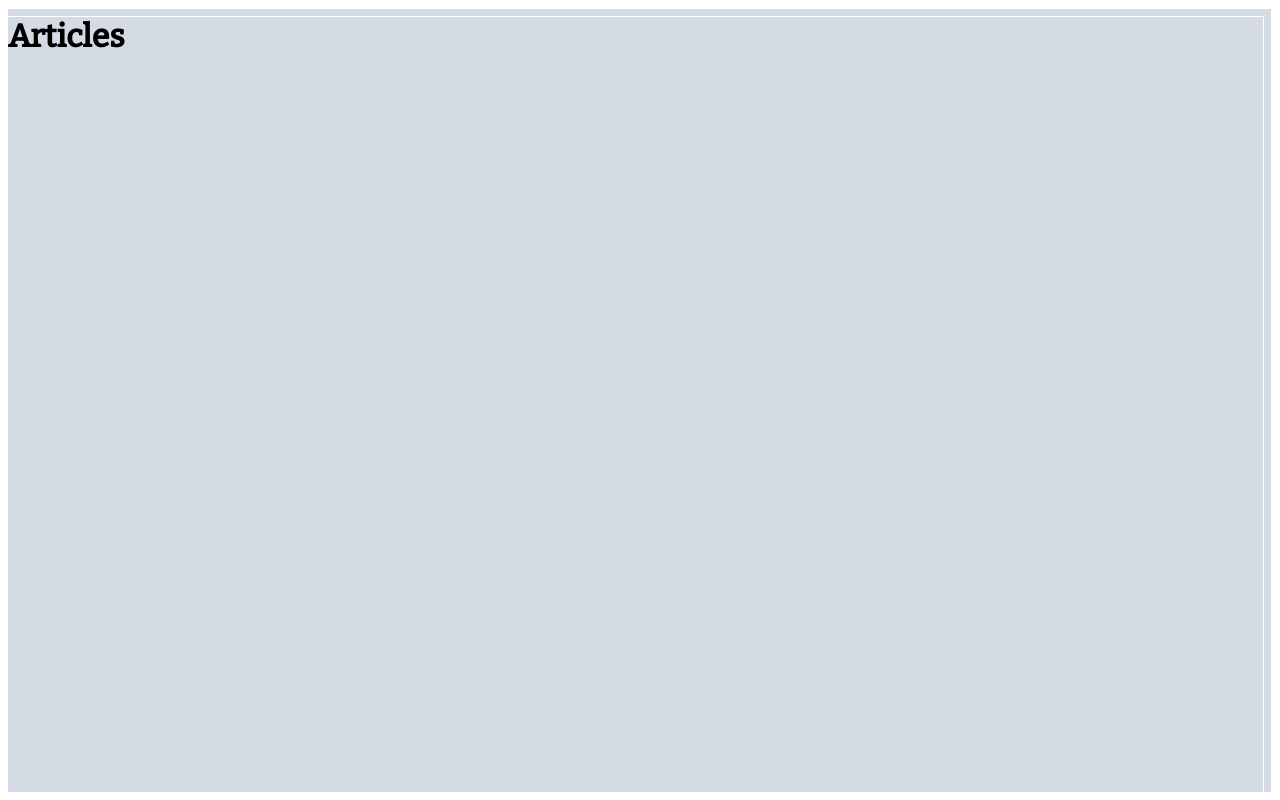
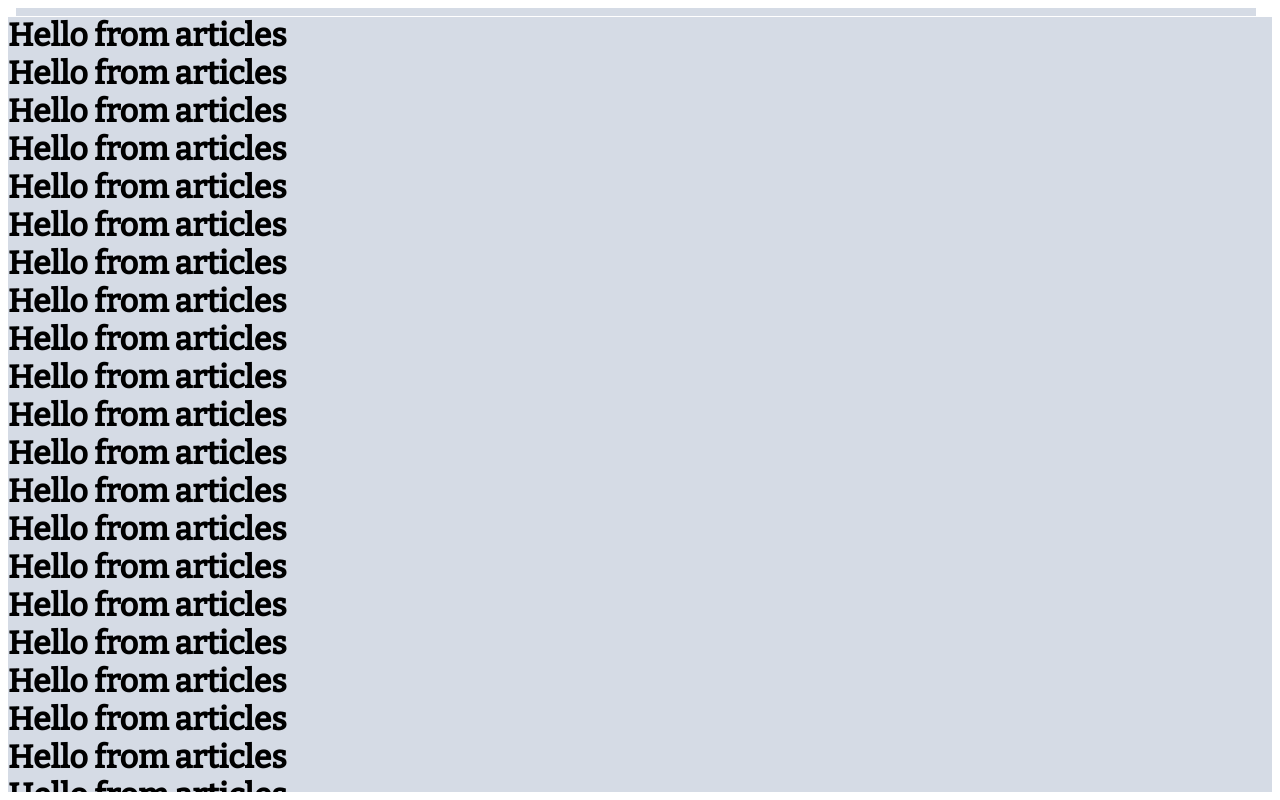
Before and after one commit to Dalcio/dalcio-garcia, a Next.js app: page /articles in a window 1280 px wide. Built offline with nearby package versions, Linux system fonts and the light colour scheme.

Commit message:
feat: going to codesandbox

```diff
--- a/src/components/LayoutContainer/LayoutWrapper.ts
+++ b/src/components/LayoutContainer/LayoutWrapper.ts
@@ -3,32 +3,52 @@ import styled from 'styled-components';
 import { InnerLayoutWrapperProps } from './types';
 
 const LayoutWrapper = styled.div<InnerLayoutWrapperProps>`
-	background: ${({ bg, theme }) => theme.colors[bg]};
+	overflow-y: auto;
+
+	.layout-inner-wrapper {
+		position: relative;
+		min-height: 100%;
+		background: ${({ bg, theme }) => theme.colors[bg]};
+	}
 
 	${({ home, bg, theme: { colors, space } }) =>
 		(home &&
 			`
-			height: calc(100vh - 2 * ${space.md});
-			margin: ${space.md};
+      height: calc(100vh - ${space.md});
+      padding: ${space.md} ${space.md} 0;
 		`) ||
 		`
-			height: calc(100vh - 3 * ${space.sm});
-			margin: calc(2 * ${space.sm}) calc(2 * ${space.sm}) ${space.sm}	${space.sm};
-			border-top: 1px solid ${colors.white};
-			border-right: 1px solid ${colors.white};
+      height: calc(100vh - 3 * ${space.sm});
+      margin-top:  calc(2 * ${space.sm});
+      // padding: 0 ${space.sm};
+      // padding-left: calc( ${space.sm});
+
+      .layout-inner-wrapper {
+        margin: 0 ${space.sm};
+        // margin-right: ${space.sm};
+      }
 
 			&::before {
 				content: '';
 				background: ${colors[bg]};
 				position: absolute;
-				inset: 0;
 				z-index: -1;
-				top: -${space.sm};
-				right: -${space.sm};
+
+				inset  ${space.sm};
+				left: calc(2 * ${space.sm});
+				right calc(3 * ${space.sm});
+			}
+
+			&::after {
+				content: '';
+				position: absolute;
+				z-index: 1;
+        top: calc( 2 * ${space.sm});
+				left: ${space.sm};
+				right calc( ${space.sm});
+        border-top: 1px solid ${colors.white};
 			}
 		`};
-
-	position: relative;
 `;
 
 export default LayoutWrapper;
--- a/src/components/LayoutContainer/index.tsx
+++ b/src/components/LayoutContainer/index.tsx
@@ -1,14 +1,27 @@
 import { LayoutProps } from '@layout/types';
-import { FC, useRef } from 'react';
+import { FC, ReactNode, UIEvent, useEffect, useRef } from 'react';
 
 import LayoutWrapper from './LayoutWrapper';
 
 const LayoutContainer: FC<LayoutProps> = ({ home, bg, children }) => {
-	const innerWrapperRef = useRef(null);
+	const innerWrapperRef = useRef<HTMLDivElement>(null);
+
+	const onScroll = (e: UIEvent<ReactNode>) => {
+		console.log('Scroll');
+		if (innerWrapperRef.current) {
+			const clientY = innerWrapperRef.current.clientTop;
+			console.log(clientY);
+		}
+	};
 
 	return (
-		<LayoutWrapper home={home} ref={innerWrapperRef} bg={bg}>
-			{children}
+		<LayoutWrapper
+			onScroll={onScroll}
+			home={home}
+			ref={innerWrapperRef}
+			bg={bg}
+		>
+			<div className="layout-inner-wrapper">{children}</div>
 		</LayoutWrapper>
 	);
 };
--- /dev/null
+++ b/src/components/articles/index.tsx
@@ -0,0 +1,114 @@
+import styled from 'styled-components';
+
+export const ArticlesContainer = styled.main`
+	// background-color: yellow;
+	min-height: calc(100vh - 1px - 3 * ${({ theme }) => theme.space.sm});
+`;
+
+const ArticlesBody = () => {
+	return (
+		<ArticlesContainer>
+			<h1>Hello from articles</h1>
+			<h1>Hello from articles</h1>
+			<h1>Hello from articles</h1>
+			<h1>Hello from articles</h1>
+			<h1>Hello from articles</h1>
+			<h1>Hello from articles</h1>
+			<h1>Hello from articles</h1>
+			<h1>Hello from articles</h1>
+			<h1>Hello from articles</h1>
+			<h1>Hello from articles</h1>
+			<h1>Hello from articles</h1>
+			<h1>Hello from articles</h1>
+			<h1>Hello from articles</h1>
+			<h1>Hello from articles</h1>
+			<h1>Hello from articles</h1>
+			<h1>Hello from articles</h1>
+			<h1>Hello from articles</h1>
+			<h1>Hello from articles</h1>
+			<h1>Hello from articles</h1>
+			<h1>Hello from articles</h1>
+			<h1>Hello from articles</h1>
+			<h1>Hello from articles</h1>
+			<h1>Hello from articles</h1>
+			<h1>Hello from articles</h1>
+			<h1>Hello from articles</h1>
+			<h1>Hello from articles</h1>
+			<h1>Hello from articles</h1>
+			<h1>Hello from articles</h1>
+			<h1>Hello from articles</h1>
+			<h1>Hello from articles</h1>
+			<h1>Hello from articles</h1>
+			<h1>Hello from articles</h1>
+			<h1>Hello from articles</h1>
+			<h1>Hello from articles</h1>
+			<h1>Hello from articles</h1>
+			<h1>Hello from articles</h1>
+			<h1>Hello from articles</h1>
+			<h1>Hello from articles</h1>
+			<h1>Hello from articles</h1>
+			<h1>Hello from articles</h1>
+			<h1>Hello from articles</h1>
+			<h1>Hello from articles</h1>
+			<h1>Hello from articles</h1>
+			<h1>Hello from articles</h1>
+			<h1>Hello from articles</h1>
+			<h1>Hello from articles</h1>
+			<h1>Hello from articles</h1>
+			<h1>Hello from articles</h1>
+			<h1>Hello from articles</h1>
+			<h1>Hello from articles</h1>
+			<h1>Hello from articles</h1>
+			<h1>Hello from articles</h1>
+			<h1>Hello from articles</h1>
+			<h1>Hello from articles</h1>
+			<h1>Hello from articles</h1>
+			<h1>Hello from articles</h1>
+			<h1>Hello from articles</h1>
+			<h1>Hello from articles</h1>
+			<h1>Hello from articles</h1>
+			<h1>Hello from articles</h1>
+			<h1>Hello from articles</h1>
+			<h1>Hello from articles</h1>
+			<h1>Hello from articles</h1>
+			<h1>Hello from articles</h1>
+			<h1>Hello from articles</h1>
+			<h1>Hello from articles</h1>
+			<h1>Hello from articles</h1>
+			<h1>Hello from articles</h1>
+			<h1>Hello from articles</h1>
+			<h1>Hello from articles</h1>
+			<h1>Hello from articles</h1>
+			<h1>Hello from articles</h1>
+			<h1>Hello from articles</h1>
+			<h1>Hello from articles</h1>
+			<h1>Hello from articles</h1>
+			<h1>Hello from articles</h1>
+			<h1>Hello from articles</h1>
+			<h1>Hello from articles</h1>
+			<h1>Hello from articles</h1>
+			<h1>Hello from articles</h1>
+			<h1>Hello from articles</h1>
+			<h1>Hello from articles</h1>
+			<h1>Hello from articles</h1>
+			<h1>Hello from articles</h1>
+			<h1>Hello from articles</h1>
+			<h1>Hello from articles</h1>
+			<h1>Hello from articles</h1>
+			<h1>Hello from articles</h1>
+			<h1>Hello from articles</h1>
+			<h1>Hello from articles</h1>
+			<h1>Hello from articles</h1>
+			<h1>Hello from articles</h1>
+			<h1>Hello from articles</h1>
+			<h1>Hello from articles</h1>
+			<h1>Hello from articles</h1>
+			<h1>Hello from articles</h1>
+			<h1>Hello from articles</h1>
+			<h1>Hello from articles</h1>
+
+		</ArticlesContainer>
+	);
+};
+
+export default ArticlesBody;
--- /dev/null
+++ b/src/components/home/index.ts
@@ -0,0 +1,2 @@
+export { default as HomeBody } from './HomeBody';
+export { default as HomeHeader } from './HomeHeader';
--- a/src/pages/_document.tsx
+++ b/src/pages/_document.tsx
@@ -1,4 +1,4 @@
-import React from "react";
+import React from 'react';
 import Document, {
 	DocumentInitialProps,
 	DocumentContext,
@@ -6,8 +6,8 @@ import Document, {
 	Head,
 	Main,
 	NextScript
-} from "next/document";
-import { ServerStyleSheet } from "styled-components";
+} from 'next/document';
+import { ServerStyleSheet } from 'styled-components';
 
 export default class MyDocument extends Document {
 	static async getInitialProps(
@@ -44,7 +44,11 @@ export default class MyDocument extends Document {
 				<Head>
 					<meta charSet="utf-8" />
 					<link rel="preconnect" href="https://fonts.googleapis.com" />
-          <link rel="preconnect" href="https://fonts.gstatic.com" crossorigin />
+					<link
+						rel="preconnect"
+						href="https://fonts.gstatic.com"
+						crossOrigin="true"
+					/>
 					<link
 						href="https://fonts.googleapis.com/css2?family=Bitter:wght@500&display=swap"
 						rel="stylesheet"
--- a/src/pages/articles.tsx
+++ b/src/pages/articles.tsx
@@ -1,6 +1,7 @@
-import React from 'react';
+import ArticlesBody from '@components/articles';
 import Head from 'next/head';
 import Layout from '@layout';
+import React from 'react';
 
 const Articles: React.FC = () => {
 	return (
@@ -8,7 +9,7 @@ const Articles: React.FC = () => {
 			<Head>
 				<title>Dálcio Garcia</title>
 			</Head>
-			<h1>Articles</h1>
+			<ArticlesBody />
 		</Layout>
 	);
 };
--- a/src/pages/index.tsx
+++ b/src/pages/index.tsx
@@ -1,6 +1,8 @@
 import React from 'react';
 import Head from 'next/head';
 import Layout from '@layout';
+
+import { HomeBody, HomeHeader } from '@components/home';
 
 const Home: React.FC = () => {
 	return (
@@ -8,7 +10,8 @@ const Home: React.FC = () => {
 			<Head>
 				<title>Dálcio Garcia - Frontend Developer</title>
 			</Head>
-			<h1>Home Page</h1>
+			<HomeHeader />
+			<HomeBody />
 		</Layout>
 	);
 };
--- a/src/theme/global.ts
+++ b/src/theme/global.ts
@@ -11,5 +11,6 @@ export default createGlobalStyle`
     background: ${(props) => props.theme.colors.white};
     color: ${(props) => props.theme.colors.text};
     font: 16px Bitter, serif;
+    overflow: hidden;
   }
 `;
```
Also changed, not shown: src/components/home/HomeBody/index.tsx (added, +11 -0 lines), src/components/home/HomeHeader/index.tsx (added, +11 -0 lines), .eslintrc.json, .theia/launch.json (added). Lines whose indentation alone changed are shown as unchanged.
